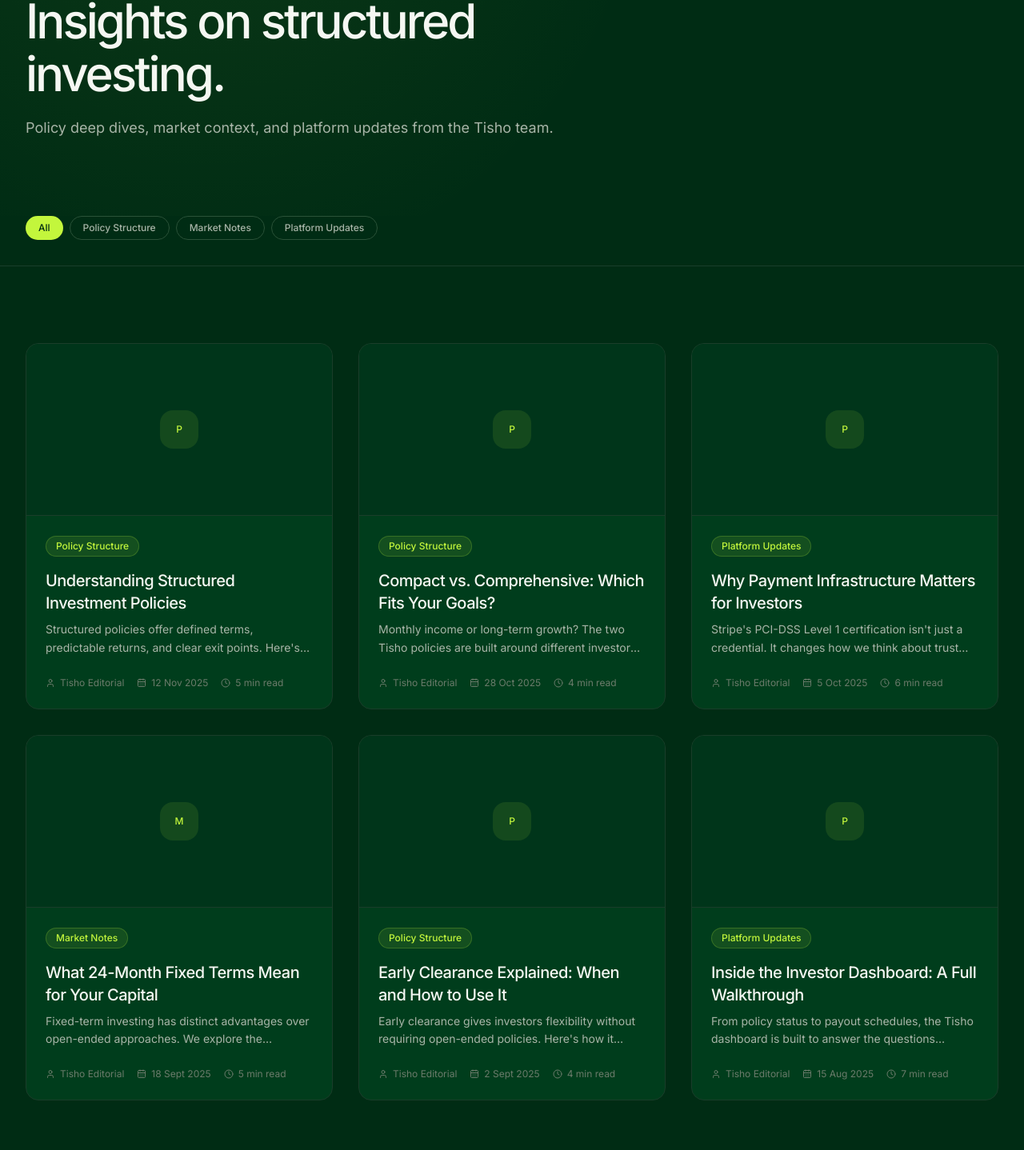
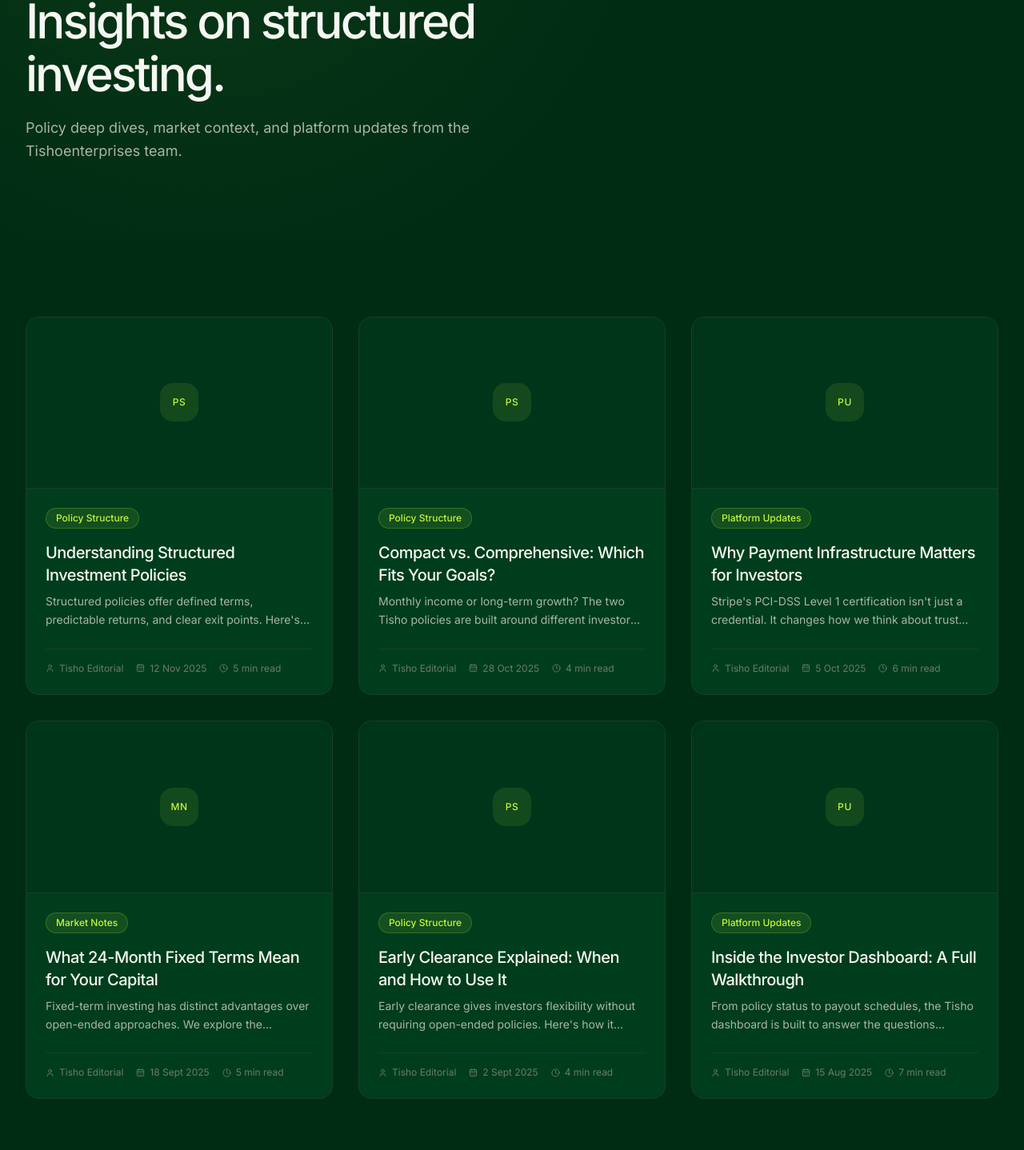
Before and after one commit to zubayerkareem/tishosite, a Next.js app: page /blog in a window 1280 px wide. Shown: the part 199-1637 px from the top of the page at 80% size. Built offline with nearby package versions, Linux system fonts and the light colour scheme.

Commit message:
fix: remove blog filters, clean up post card with meta row
Removes category filter pills entirely. All posts shown in grid. Each card shows category badge, title, excerpt, then author/date/read-time in a separated meta row at the bottom.

Co-Authored-By: Claude Sonnet 4.6 <noreply@anthropic.com>

```diff
--- a/app/blog/page.tsx
+++ b/app/blog/page.tsx
@@ -1,14 +1,11 @@
 "use client";
 
-import { useState } from "react";
 import Link from "next/link";
 import { CalendarDays, Clock, User } from "lucide-react";
 import { motion } from "framer-motion";
 import { Badge } from "@/components/ui/badge";
 import { Eyebrow } from "@/components/shared/Eyebrow";
 import { BLOG_POSTS } from "@/lib/copy";
-
-const CATEGORIES = ["All", "Policy Structure", "Market Notes", "Platform Updates"];
 
 const fadeUp = {
   hidden: { opacity: 0, y: 24 },
@@ -24,13 +21,6 @@ function formatDate(dateStr: string) {
 }
 
 export default function BlogPage() {
-  const [activeCategory, setActiveCategory] = useState("All");
-
-  const filtered =
-    activeCategory === "All"
-      ? BLOG_POSTS
-      : BLOG_POSTS.filter((p) => p.category === activeCategory);
-
   return (
     <>
       {/* Hero */}
@@ -54,31 +44,9 @@ export default function BlogPage() {
               Insights on structured investing.
             </h1>
             <p className="text-lg text-foreground-muted leading-relaxed">
-              Policy deep dives, market context, and platform updates from the Tisho team.
+              Policy deep dives, market context, and platform updates from the Tishoenterprises team.
             </p>
           </motion.div>
-        </div>
-      </section>
-
-      {/* Category filter */}
-      <section className="pb-8 border-b border-border">
-        <div className="max-w-7xl mx-auto px-5 sm:px-6 lg:px-8">
-          <div className="flex flex-wrap gap-2">
-            {CATEGORIES.map((cat) => (
-              <button
-                key={cat}
-                onClick={() => setActiveCategory(cat)}
-                className={[
-                  "rounded-full px-4 py-1.5 text-xs font-medium transition-colors",
-                  activeCategory === cat
-                    ? "bg-accent text-background"
-                    : "border border-border-strong text-foreground-muted hover:border-accent hover:text-accent",
-                ].join(" ")}
-              >
-                {cat}
-              </button>
-            ))}
-          </div>
         </div>
       </section>
 
@@ -86,50 +54,54 @@ export default function BlogPage() {
       <section className="py-16 md:py-24">
         <div className="max-w-7xl mx-auto px-5 sm:px-6 lg:px-8">
           <motion.div
-            key={activeCategory}
             initial="hidden"
             animate="show"
             variants={{ show: { transition: { staggerChildren: 0.07 } } }}
             className="grid grid-cols-1 md:grid-cols-2 lg:grid-cols-3 gap-6 md:gap-8"
           >
-            {filtered.map((post, i) => (
+            {BLOG_POSTS.map((post) => (
               <motion.article
                 key={post.slug}
                 variants={fadeUp}
-                className="bg-background-elevated border border-border rounded-2xl overflow-hidden hover:border-border-strong transition-colors duration-200 group"
+                className="bg-background-elevated border border-border rounded-2xl overflow-hidden hover:border-border-strong transition-colors duration-200 group flex flex-col"
               >
-                <div className="aspect-video bg-background-subtle border-b border-border flex items-center justify-center">
+                {/* Thumbnail placeholder */}
+                <div className="aspect-video bg-background-subtle border-b border-border flex items-center justify-center shrink-0">
                   <div className="w-12 h-12 rounded-2xl bg-accent/10 flex items-center justify-center">
-                    <span className="text-accent text-xs font-medium">
-                      {post.category.charAt(0)}
+                    <span className="text-accent text-xs font-medium uppercase tracking-wider">
+                      {post.category.split(" ").map((w: string) => w[0]).join("")}
                     </span>
                   </div>
                 </div>
 
-                <div className="p-6">
-                  <Badge variant="muted" className="mb-4">
+                <div className="p-6 flex flex-col flex-1">
+                  {/* Category */}
+                  <Badge variant="muted" className="mb-4 self-start">
                     {post.category}
                   </Badge>
 
-                  <h3 className="text-xl tracking-tight font-medium text-foreground mb-2 group-hover:text-accent transition-colors">
+                  {/* Title */}
+                  <h3 className="text-lg sm:text-xl tracking-tight font-medium text-foreground mb-2 group-hover:text-accent transition-colors flex-1">
                     <Link href={`/blog/${post.slug}`}>{post.title}</Link>
                   </h3>
 
+                  {/* Excerpt */}
                   <p className="text-sm text-foreground-muted leading-relaxed mb-6 line-clamp-2">
                     {post.excerpt}
                   </p>
 
-                  <div className="flex items-center gap-4 text-xs text-foreground-subtle">
+                  {/* Meta row */}
+                  <div className="flex flex-wrap items-center gap-x-4 gap-y-1.5 text-xs text-foreground-subtle border-t border-border pt-4">
                     <span className="flex items-center gap-1.5">
-                      <User size={12} />
+                      <User size={11} className="shrink-0" />
                       {post.author}
                     </span>
                     <span className="flex items-center gap-1.5">
-                      <CalendarDays size={12} />
+                      <CalendarDays size={11} className="shrink-0" />
                       {formatDate(post.date)}
                     </span>
                     <span className="flex items-center gap-1.5">
-                      <Clock size={12} />
+                      <Clock size={11} className="shrink-0" />
                       {post.readTime}
                     </span>
                   </div>
@@ -137,28 +109,6 @@ export default function BlogPage() {
               </motion.article>
             ))}
           </motion.div>
-
-          {filtered.length === 0 && (
-            <p className="text-center text-foreground-muted py-16">
-              No posts in this category yet.
-            </p>
-          )}
-
-          <div className="flex justify-center gap-2 mt-16">
-            {[1, 2, 3].map((page) => (
-              <button
-                key={page}
-                className={[
-                  "min-w-[44px] h-11 px-3 rounded-full text-sm font-medium transition-colors",
-                  page === 1
-                    ? "bg-accent text-background"
-                    : "border border-border-strong text-foreground-muted hover:border-accent hover:text-accent",
-                ].join(" ")}
-              >
-                {page}
-              </button>
-            ))}
-          </div>
         </div>
       </section>
     </>
```
